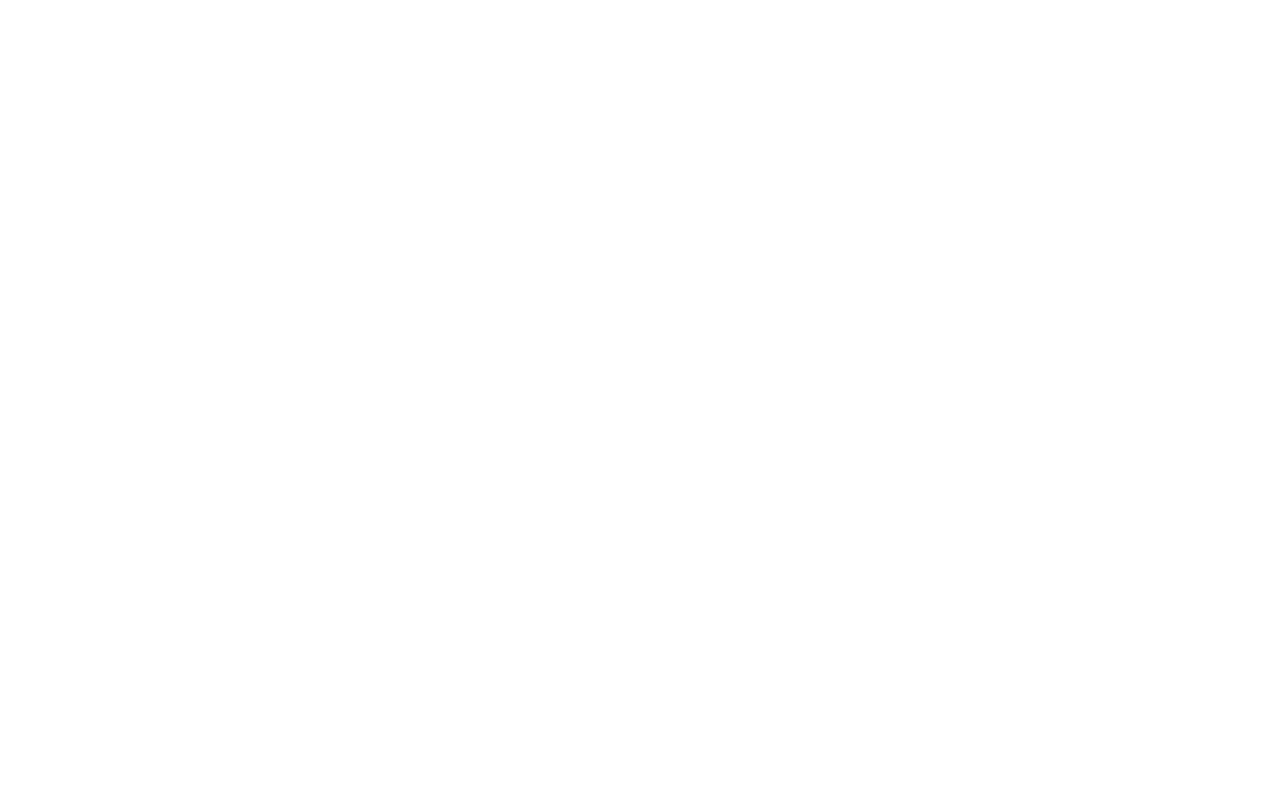
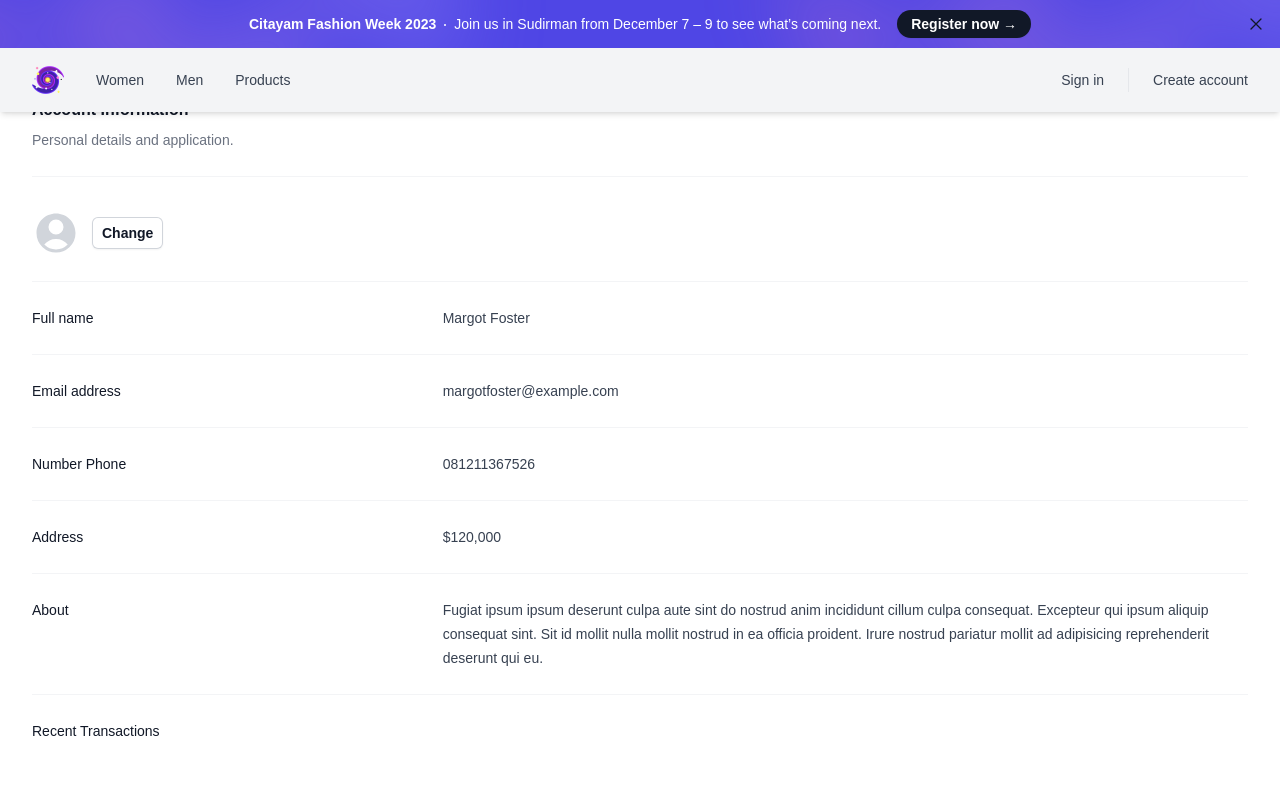
Before and after one commit to bagashanantoputra/e-commerce-dev, a React (Create React App) app in the folder frontend/: page /profile in a window 1280 px wide. Before the commit this address had no page. Shown: the top 800 px of the page. Built offline with nearby package versions, Linux system fonts and the light colour scheme.

Commit message:
Profiles

```diff
--- a/frontend/package.json
+++ b/frontend/package.json
@@ -16,8 +16,6 @@
     "@testing-library/react": "^13.4.0",
     "@testing-library/user-event": "^13.5.0",
     "axios": "^1.7.2",
-    "class-variance-authority": "^0.7.0",
-    "clsx": "^2.0.0",
     "lucide-react": "^0.279.0",
     "react": "^18.2.0",
     "react-alice-carousel": "^2.7.1",
@@ -26,8 +24,6 @@
     "react-scripts": "5.0.1",
     "sweetalert2": "^11.12.0",
     "swiper": "^10.3.1",
-    "tailwind-merge": "^1.14.0",
-    "tailwindcss-animate": "^1.0.7",
     "web-vitals": "^2.1.4"
   },
   "scripts": {
--- a/frontend/src/App.js
+++ b/frontend/src/App.js
@@ -5,6 +5,7 @@
 import SignInPage from './customer/pages/SignInPage/SignInPage';
 import CreateAccountPage from './customer/pages/CreateAccountPage/CreateAccountPage';
 import CheckoutPage from './customer/pages/CheckoutPage/CheckoutPage';
+import ProfilePage from './customer/pages/ProfilePage/ProfilePage';
 
 function App() {
   return (
@@ -15,6 +16,7 @@
           <Route path="signin" element={<SignInPage/>}/>
           <Route path="create-account" element={<CreateAccountPage/>}/>
           <Route path="checkout" element={<CheckoutPage/>}/>
+          <Route path="profile" element={<ProfilePage/>}/>
         </Routes>
     </div>
   );
--- a/frontend/src/customer/components/HomeCarousel/MainCarousel.jsx
+++ b/frontend/src/customer/components/HomeCarousel/MainCarousel.jsx
@@ -19,15 +19,15 @@
           <div className="pb-80 pt-10 sm:pb-30 sm:pt-24 lg:pb-40 lg:pt-40">
             <div className="relative mx-auto max-w-7xl px-4 sm:static sm:px-6">
               <div className="sm:max-w-lg">
-                <h1 className="text-4xl font-bold tracking-tight text-gray-900 sm:text-6xl">
+                <p className="text-4xl font-bold tracking-tight text-gray-900 sm:text-6xl">
                   Express Your Personality with High-Quality Products
-                </h1>
-                <p className="mt-4 text-xl text-gray-500">
+                </p>
+                <p className="mt-4 mb-4 text-xl text-gray-500">
                   Shop the Latest Trends and Must-Haves
                 </p>
               </div>
               <div>
-                <div className="mt-10">
+                <div className="mb-4">
                   {/* Decorative image grid */}
                   <div
                     aria-hidden="true"
--- a/frontend/src/customer/components/HomeSectionCarousel/HomeSectionCarousel.jsx
+++ b/frontend/src/customer/components/HomeSectionCarousel/HomeSectionCarousel.jsx
@@ -9,7 +9,7 @@
 
             <div className="mt-6 grid grid-cols-1 gap-x-6 gap-y-10 sm:grid-cols-2 lg:grid-cols-3 xl:grid-cols-4 xl:gap-x-8">
                 {carouselData.map((product) => (
-                <a key={product.id} href="" className="group">
+                <a key={product.id} href="/" className="group">
                     <div className="aspect-h-1 aspect-w-1 w-full overflow-hidden rounded-lg bg-gray-200 xl:aspect-h-8 xl:aspect-w-7">
                     <img
                         src={product.imageSrc}
--- a/frontend/src/customer/components/Navigation/Navigation.jsx
+++ b/frontend/src/customer/components/Navigation/Navigation.jsx
@@ -370,7 +370,7 @@
       </Transition.Root>
 
       <header className="fixed inset-x-0 top-0 z-50">
-        {!isHidden && (
+        {!state.isLogin && !isHidden && (
           <div className="relative isolate flex items-center gap-x-6 overflow-hidden bg-indigo-600 px-6 py-2.5 sm:px-3.5 sm:before:flex-1"  style={{ width: '100%' }}>
             <div
               className="absolute left-[max(-7rem,calc(50%-52rem))] top-1/2 -z-10 -translate-y-1/2 transform-gpu blur-2xl"
@@ -555,7 +555,7 @@
                       {state.user.is_admin === true && (
                         <>
                           <Link to="/admin-dashboard" className="text-sm text-gray-700 hover:text-gray-800">
-                            Admin Dashboard
+                            Dashboard
                           </Link>
                           <span className="h-6 w-px bg-gray-200" aria-hidden="true" />
                         </>
@@ -569,7 +569,7 @@
                     </div>
 
 
-                    <div className="ml-4 flow-root lg:ml-6">
+                    {/* <div className="ml-4 flow-root lg:ml-6">
                       <button onClick={toggleCart} className="group -m-2 flex items-center p-2">
                         <ShoppingBagIcon
                           className="h-6 w-6 flex-shrink-0 text-gray-400 group-hover:text-gray-500"
@@ -583,7 +583,7 @@
                         onClose={handleClose}
                         onClick={handleClose}
                       />
-                    </div>
+                    </div> */}
                   </>
                 ) : (
                   // Konten yang akan ditampilkan saat pengguna belum login
--- /dev/null
+++ b/frontend/src/customer/components/Profile/Profile.jsx
@@ -0,0 +1,104 @@
+import { useState } from 'react';
+import { PaperClipIcon } from '@heroicons/react/20/solid';
+
+export default function Profile() {
+  const [isEditing, setIsEditing] = useState(false);
+
+  const handleToggleEdit = () => {
+    setIsEditing(!isEditing);
+  };
+
+  const handleCancel = () => {
+    setIsEditing(false);
+  };
+
+  return (
+    <div className='relative isolate px-6 pt-24 pb-20 lg:px-8'>
+      <div className="px-4 sm:px-0">
+        <h3 className="text-base font-semibold leading-7 text-gray-900">Account Information</h3>
+        <p className="mt-1 max-w-2xl text-sm leading-6 text-gray-500">Personal details and application.</p>
+      </div>
+      <div className="mt-6 border-t border-gray-100">
+        <dl className="divide-y divide-gray-100">
+          <div className="px-4 py-6 sm:grid sm:grid-cols-3 sm:gap-4 sm:px-0">
+            <dd className="mt-2 flex items-center gap-x-3">
+              <svg className="h-12 w-12 text-gray-300" viewBox="0 0 24 24" fill="currentColor" aria-hidden="true">
+                <path fillRule="evenodd" d="M18.685 19.097A9.723 9.723 0 0021.75 12c0-5.385-4.365-9.75-9.75-9.75S2.25 6.615 2.25 12a9.723 9.723 0 003.065 7.097A9.716 9.716 0 0012 21.75a9.716 9.716 0 006.685-2.653zm-12.54-1.285A7.486 7.486 0 0112 15a7.486 7.486 0 015.855 2.812A8.224 8.224 0 0112 20.25a8.224 8.224 0 01-5.855-2.438zM15.75 9a3.75 3.75 0 11-7.5 0 3.75 3.75 0 017.5 0z" clipRule="evenodd" />
+              </svg>
+              <button
+                type="button"
+                className="rounded-md bg-white px-2.5 py-1.5 text-sm font-semibold text-gray-900 shadow-sm ring-1 ring-inset ring-gray-300 hover:bg-gray-50"
+                onClick={handleToggleEdit}
+              >
+                {isEditing ? 'Save' : 'Change'}
+              </button>
+              {isEditing && (
+                <button
+                  type="button"
+                  className="ml-2 rounded-md bg-white px-2.5 py-1.5 text-sm font-semibold text-gray-900 shadow-sm ring-1 ring-inset ring-gray-300 hover:bg-gray-50"
+                  onClick={handleCancel}
+                >
+                  Cancel
+                </button>
+              )}
+            </dd>
+          </div>
+
+          {isEditing && (
+            <div className="col-span-full">
+              <div className="mt-2 flex justify-center rounded-lg border border-dashed border-gray-900/25 px-6 py-10">
+                <div className="text-center">
+                  <svg className="mx-auto h-12 w-12 text-gray-300" viewBox="0 0 24 24" fill="currentColor" aria-hidden="true">
+                    <path fillRule="evenodd" d="M1.5 6a2.25 2.25 0 012.25-2.25h16.5A2.25 2.25 0 0122.5 6v12a2.25 2.25 0 01-2.25 2.25H3.75A2.25 2.25 0 011.5 18V6zM3 16.06V18c0 .414.336.75.75.75h16.5A.75.75 0 0021 18v-1.94l-2.69-2.689a1.5 1.5 0 00-2.12 0l-.88.879.97.97a.75.75 0 11-1.06 1.06l-5.16-5.159a1.5 1.5 0 00-2.12 0L3 16.061zm10.125-7.81a1.125 1.125 0 112.25 0 1.125 1.125 0 01-2.25 0z" clipRule="evenodd" />
+                  </svg>
+                  <div className="mt-4 flex text-sm leading-6 text-gray-600">
+                    <label
+                      htmlFor="file-upload"
+                      className="relative cursor-pointer rounded-md bg-white font-semibold text-indigo-600 focus-within:outline-none focus-within:ring-2 focus-within:ring-indigo-600 focus-within:ring-offset-2 hover:text-indigo-500"
+                    >
+                      <span>Upload a file</span>
+                      <input id="file-upload" name="file-upload" type="file" className="sr-only" />
+                    </label>
+                    <p className="pl-1">or drag and drop</p>
+                  </div>
+                  <p className="text-xs leading-5 text-gray-600">PNG, JPG, GIF up to 10MB</p>
+                </div>
+              </div>
+            </div>
+          )}
+
+          <div className="px-4 py-6 sm:grid sm:grid-cols-3 sm:gap-4 sm:px-0">
+            <dt className="text-sm font-medium leading-6 text-gray-900">Full name</dt>
+            <dd className="mt-1 text-sm leading-6 text-gray-700 sm:col-span-2 sm:mt-0">Margot Foster</dd>
+          </div>
+          <div className="px-4 py-6 sm:grid sm:grid-cols-3 sm:gap-4 sm:px-0">
+            <dt className="text-sm font-medium leading-6 text-gray-900">Email address</dt>
+            <dd className="mt-1 text-sm leading-6 text-gray-700 sm:col-span-2 sm:mt-0">margotfoster@example.com</dd>
+          </div>
+          <div className="px-4 py-6 sm:grid sm:grid-cols-3 sm:gap-4 sm:px-0">
+            <dt className="text-sm font-medium leading-6 text-gray-900">Number Phone</dt>
+            <dd className="mt-1 text-sm leading-6 text-gray-700 sm:col-span-2 sm:mt-0">081211367526</dd>
+          </div>
+          <div className="px-4 py-6 sm:grid sm:grid-cols-3 sm:gap-4 sm:px-0">
+            <dt className="text-sm font-medium leading-6 text-gray-900">Address</dt>
+            <dd className="mt-1 text-sm leading-6 text-gray-700 sm:col-span-2 sm:mt-0">$120,000</dd>
+          </div>
+          <div className="px-4 py-6 sm:grid sm:grid-cols-3 sm:gap-4 sm:px-0">
+            <dt className="text-sm font-medium leading-6 text-gray-900">About</dt>
+            <dd className="mt-1 text-sm leading-6 text-gray-700 sm:col-span-2 sm:mt-0">
+              Fugiat ipsum ipsum deserunt culpa aute sint do nostrud anim incididunt cillum culpa consequat. Excepteur
+              qui ipsum aliquip consequat sint. Sit id mollit nulla mollit nostrud in ea officia proident. Irure nostrud
+              pariatur mollit ad adipisicing reprehenderit deserunt qui eu.
+            </dd>
+          </div>
+          <div className="px-4 py-6 sm:grid sm:grid-cols-3 sm:gap-4 sm:px-0">
+            <dt className="text-sm font-medium leading-6 text-gray-900">Recent Transactions</dt>
+            <dd className="mt-2 text-sm text-gray-900 sm:col-span-2 sm:mt-0">
+              {/* Add recent transactions here */}
+            </dd>
+          </div>
+        </dl>
+      </div>
+    </div>
+  );
+}
--- /dev/null
+++ b/frontend/src/customer/pages/ProfilePage/ProfilePage.jsx
@@ -0,0 +1,18 @@
+import React from 'react'
+import Footer from '../../components/Footer/Footer'
+import Navigation from '../../components/Navigation/Navigation'
+import Profile from '../../components/Profile/Profile'
+import ScrollToTop from '../../components/ScrollToTop/ScrollToTop'
+
+const ProfilePage = () => {
+    return (
+        <div>
+            <Navigation/>
+            <Profile/>
+            <Footer/>
+            <ScrollToTop/>
+        </div>
+    )
+}
+
+export default ProfilePage
```
Also changed, not shown: frontend/src/customer/components/HomeSectionCard/HomeSectionCard.jsx (+19 -8 lines), frontend/src/customer/components/ScrollToTop/ScrollToTop.jsx (+9 -6 lines), frontend/src/index.js (+14 -11 lines), 2 other files (tests, documents, lock files or other folders).
